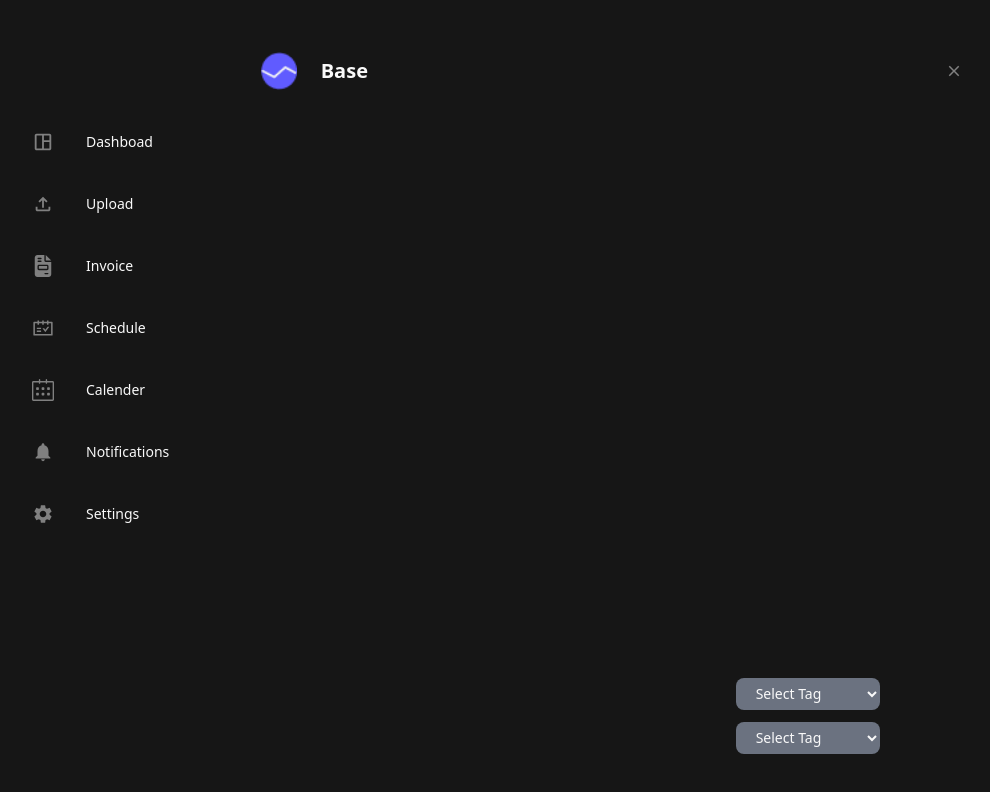
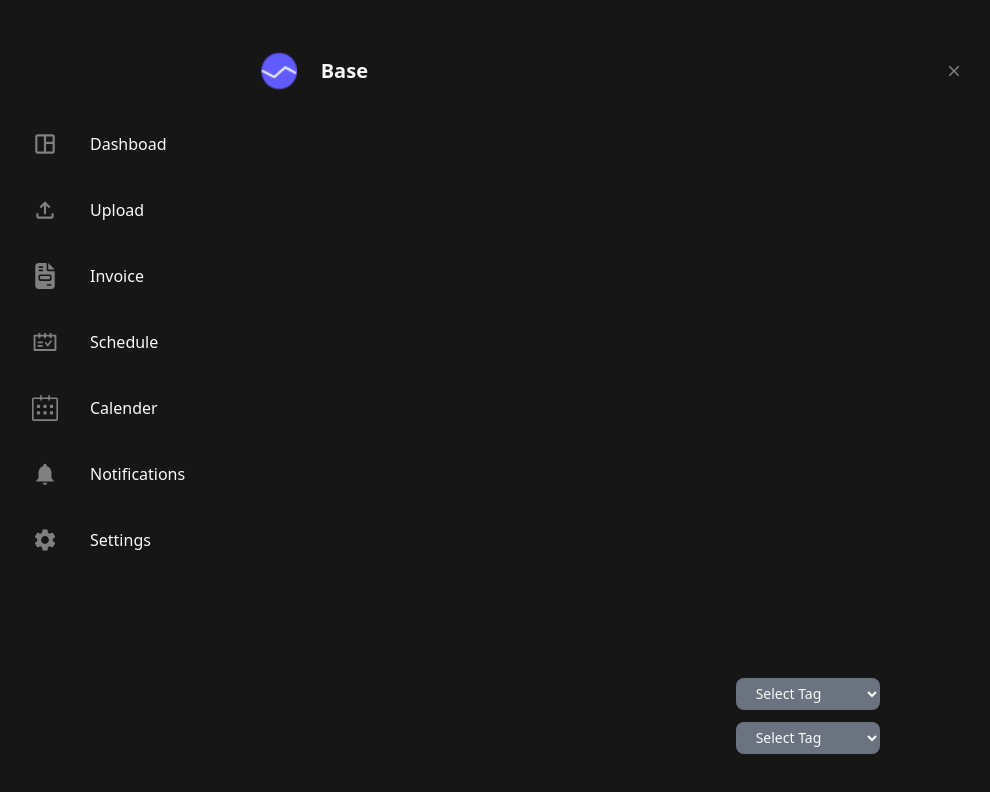
Before and after one commit to Oshankhan/assinmentOpenIN, a Next.js app: page /home in a window 1280 px wide. Shown: the top 792 px of the page, without its empty margins (28-1018 px from the left). Built offline with nearby package versions, Linux system fonts and the light colour scheme.

Commit message:
Minor changes in side bar

```diff
--- a/components/SideBar.tsx
+++ b/components/SideBar.tsx
@@ -67,13 +67,15 @@ const SideBar = () => {
         </div>
                 <div >
                 {SideBarItems?.map((items:SideItems)=>{
-                        return <button  className={`cursor-pointer flex space-x-8 pl-10 */- items-center my-10 mx-5 ${isCollapse?"justify-center":""}`} key={items.id}>
+                        return <div className='items-center '>
+                            <button  className={`cursor-pointer flex space-x-8 pl-10 items-center my-10 mx-5 ${isCollapse?"justify-center":""}`} key={items.id}>
 
-                            <div>{items.icons}</div>
-                            <p className='text-sm'>{items.text}</p>
+                           {items.icons}
+                            <p className='text-base light:text-dark-text dark:text-dark-text'>{items.text}</p>
 
 
                         </button>
+                        </div>
                 })}
                 </div>
         </div>
--- a/utils/sideBar.tsx
+++ b/utils/sideBar.tsx
@@ -6,34 +6,34 @@ import { SlCalender } from "react-icons/sl";
 
 export const SideBarItems=[{
     id:"1",
-    icons:<MdOutlineSpaceDashboard size={22} color="grey" />,
+    icons:<MdOutlineSpaceDashboard size={26} color="grey" />,
     text:"Dashboad"
 },
 {
     id:"2",
-    icons:<MdOutlineFileUpload size={22} color="grey" />,
+    icons:<MdOutlineFileUpload size={26} color="grey" />,
     text:"Upload"
 },
 {
     id:"3",
-    icons:<FaFileInvoice size={22} color="grey"/>,
+    icons:<FaFileInvoice size={26} color="grey"/>,
     text:"Invoice"
 },{
     id:"4",
-    icons:<AiOutlineSchedule size={22} color="grey"/>,
+    icons:<AiOutlineSchedule size={26} color="grey"/>,
     text:"Schedule"
 },{
     id:"5",
-    icons:<SlCalender size={22} color="grey"/>,
+    icons:<SlCalender size={26} color="grey"/>,
     text:"Calender"
 },{
     id:"6",
-    icons:<MdNotifications size={22} color="grey"/>,
+    icons:<MdNotifications size={26} color="grey"/>,
     text:"Notifications"
 },
 {
     id:"7",
-    icons:<MdSettings size={22} color="grey"/>,
+    icons:<MdSettings size={26} color="grey"/>,
     text:"Settings"
 },
 ]
```
